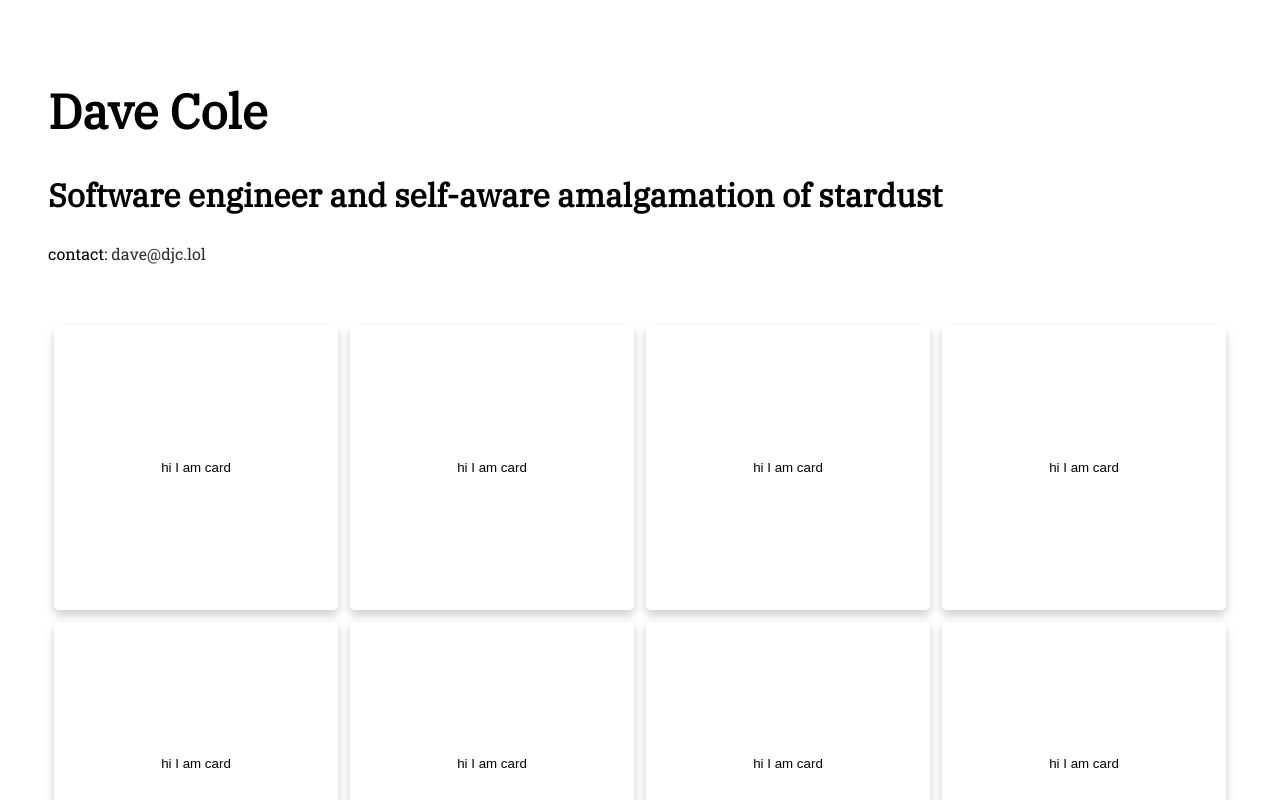
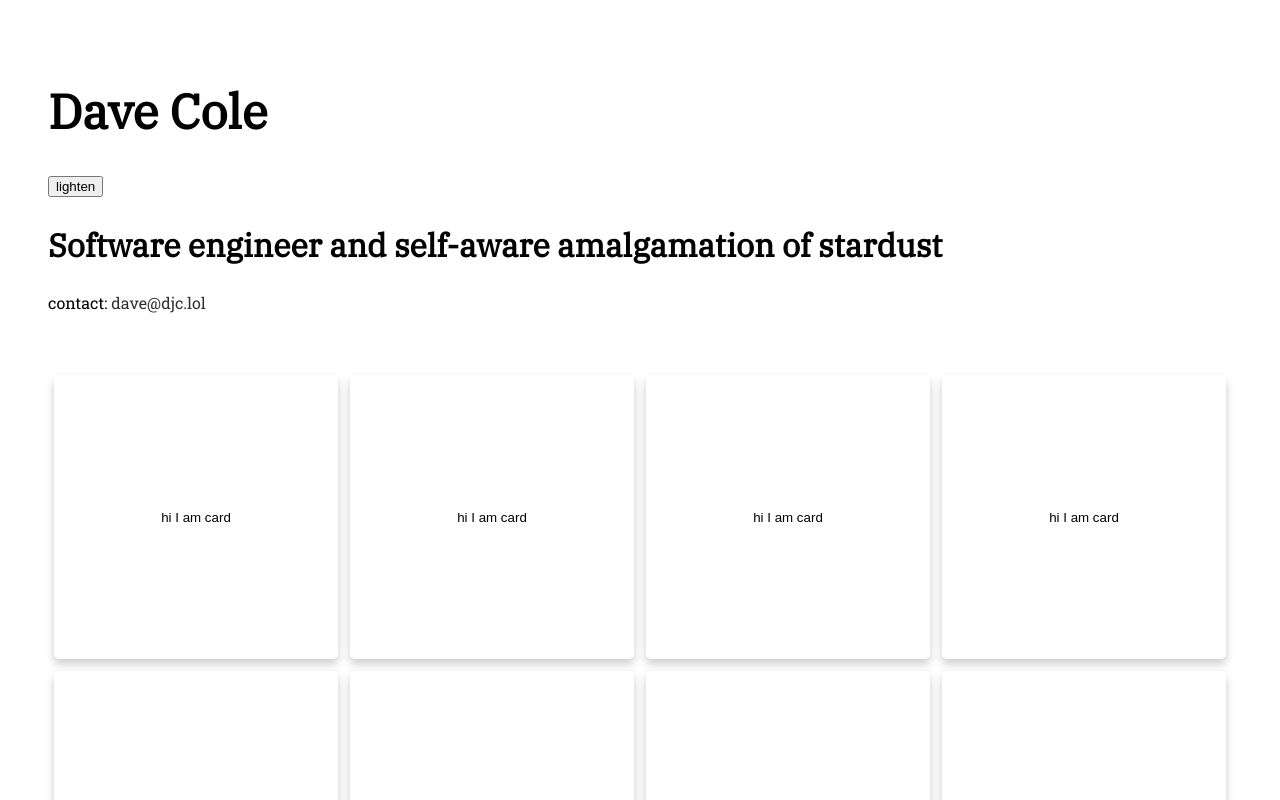
Before and after one commit to mrdavidjcole/dav.ec, a Next.js app: page / in a window 1280 px wide. Shown: the top 800 px of the page. Built offline with nearby package versions, Linux system fonts and the light colour scheme.

Commit message:
Use React hooks and context stuff to power light/dark mode setting

```diff
--- a/components/card.jsx
+++ b/components/card.jsx
@@ -1,5 +1,11 @@
+import React, { useContext } from 'react';
+import ThemeContext from '../contexts/ThemeContext.js';
+
 export default (props) => {
-  const flexBasis = '33.33%'
+  const { getTheme } = useContext(ThemeContext)
+
+  const { backgroundColor, foregroundColor } = getTheme();
+
   return (
     <>
       <div className="button-flex-wrapper">
@@ -13,19 +19,22 @@ export default (props) => {
       </div>
       <style jsx>{`
         button {
-          background-color: #ffffff;
+          background-color: ${backgroundColor};
           border-radius: 5px;
           border-width: 0px;
           box-shadow: 0px 5px 10px rgba(0, 0, 0, .2);
+          color: ${foregroundColor};
           height: 100%;
           width: 100%;
           position: relative;
-          transition: box-shadow 200ms ease;
+          transition: box-shadow 200ms ease, transform 200ms ease;
+          transform: scale(1);
           z-index: 0;
         }
 
         button:hover {
           box-shadow: 0px 20px 40px rgba(0, 0, 0, .2);
+          transform: scale(1.05);
           z-index: 1;
         }
 
--- /dev/null
+++ b/contexts/ThemeContext.js
@@ -0,0 +1,5 @@
+import React from 'react';
+
+const ThemeContext = React.createContext();
+
+export default ThemeContext;
--- a/pages/index.js
+++ b/pages/index.js
@@ -1,9 +1,38 @@
+import React, { useState } from 'react';
 import Head from 'next/head';
 import Card from '../components/card.jsx';
+import ThemeContext from '../contexts/ThemeContext.js';
 
-const Home = (props) => {
+const LIGHT_MODE_COLORS = {
+  backgroundColor: '#ffffff',
+  foregroundColor: '#000000',
+};
+
+const DARK_MODE_COLORS = {
+  backgroundColor: '#000000',
+  foregroundColor: '#ffffff',
+};
+
+const defaultTheme = {
+  backgroundColor: LIGHT_MODE_COLORS.backgroundColor,
+  foregroundColor: LIGHT_MODE_COLORS.foregroundColor,
+};
+
+const Home = () => {
+  const [ theme, setTheme ] = useState(defaultTheme);
+
+  const getTheme = () => theme;
+
+  const themeContext = {
+    getTheme,
+    setTheme,
+  }
+
+  const { backgroundColor, foregroundColor } = getTheme();
+  const inDarkTheme = backgroundColor === DARK_MODE_COLORS.backgroundColor;
+
   return (
-    <>
+    <ThemeContext.Provider value={themeContext}>
       <Head>
         <title>Dave Cole | Software engineer | working to make things right</title>
         <meta name="viewport" content="initial-scale=1.0, width=device-width" />
@@ -13,6 +42,13 @@ const Home = (props) => {
         <h1>
           Dave Cole
         </h1>
+        <button
+          onClick={() => {
+            inDarkTheme ? setTheme(LIGHT_MODE_COLORS) : setTheme(DARK_MODE_COLORS);
+          }}
+        >
+          {inDarkTheme ? 'darken' : 'lighten'}
+        </button>
         <h2>
           Software engineer and self-aware amalgamation of stardust
         </h2>
@@ -102,7 +138,7 @@ const Home = (props) => {
           padding-top: 40px;
         }
       `}</style>
-    </>
+    </ThemeContext.Provider>
   );
 }
 
```
